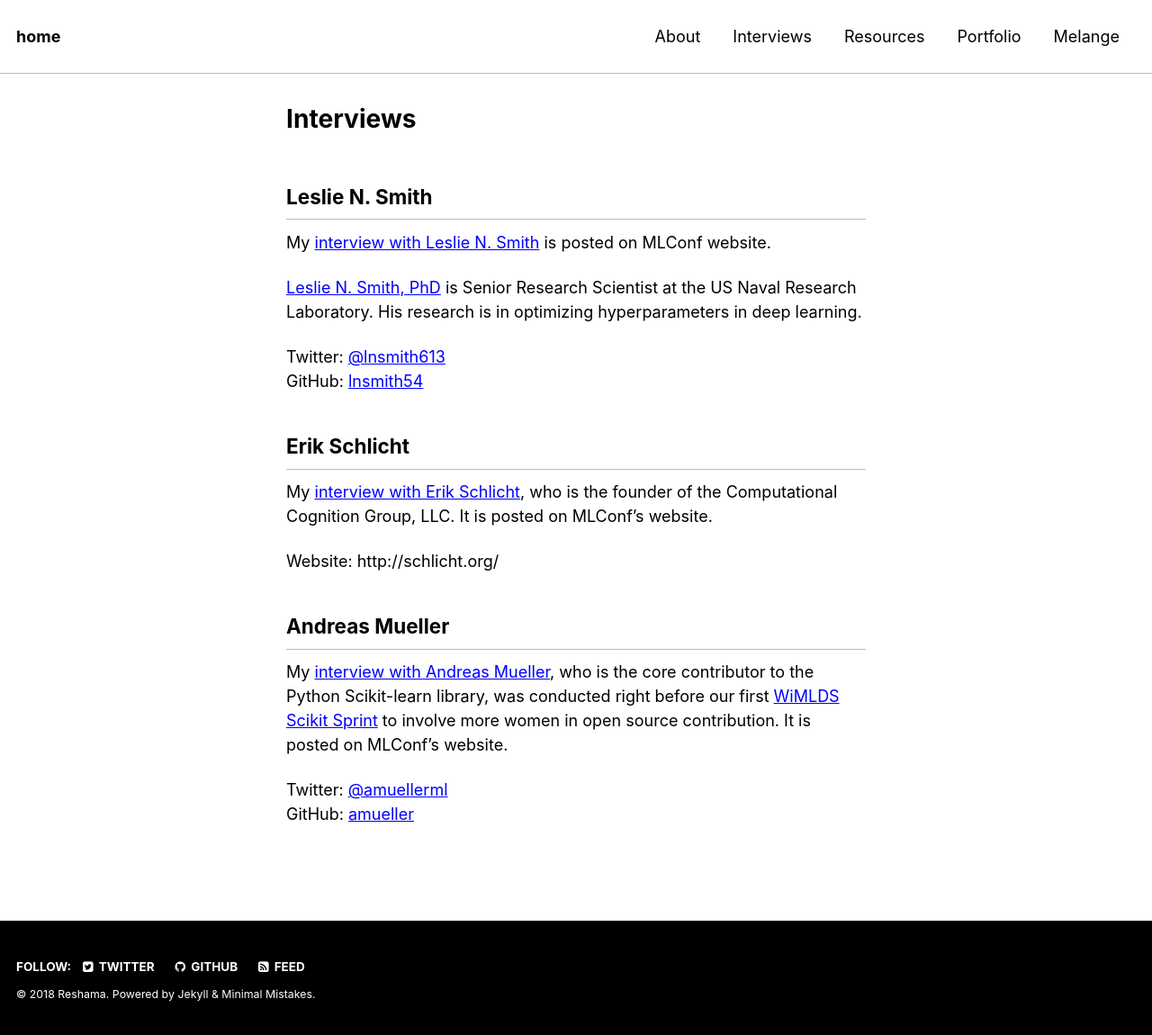
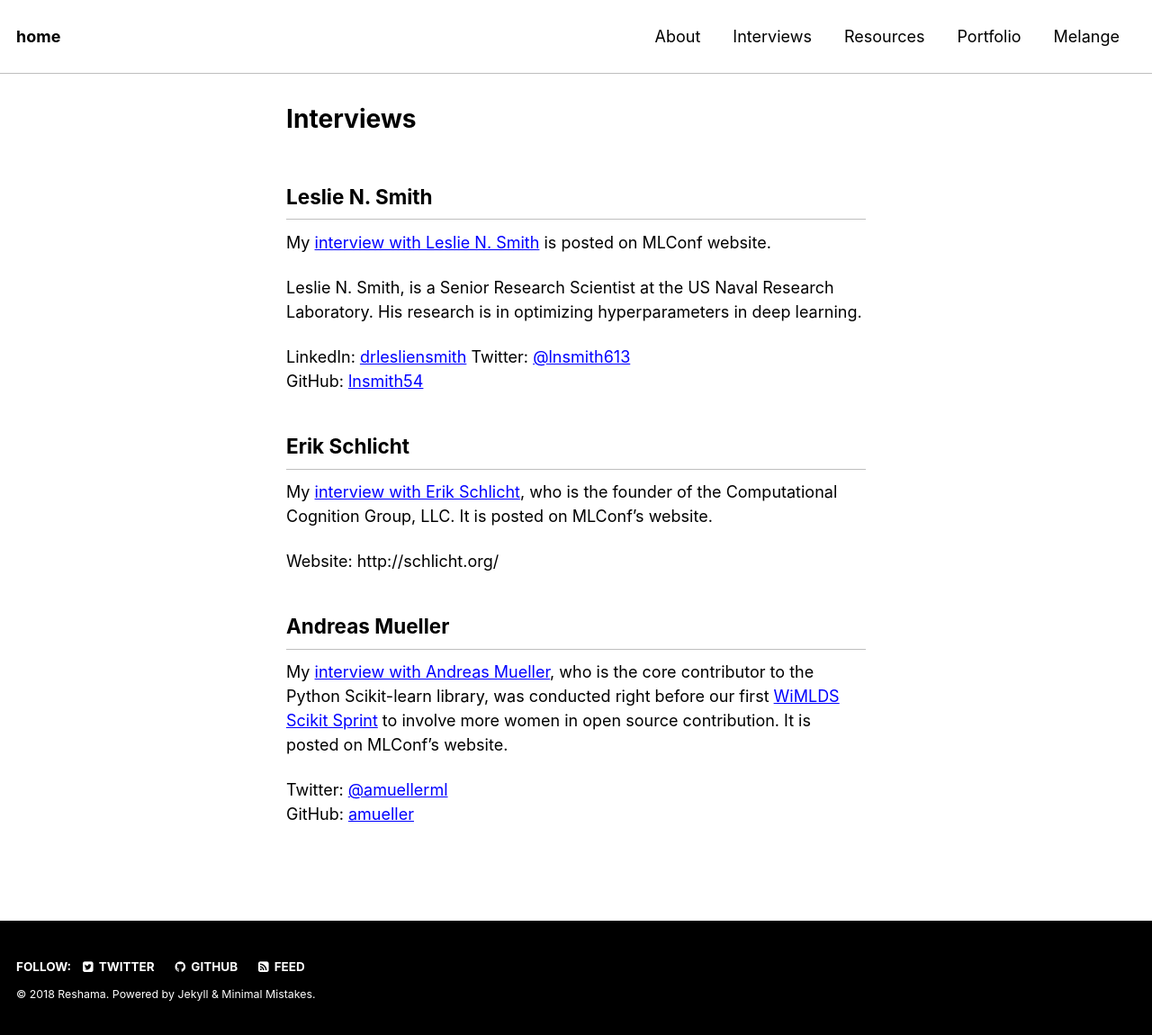
Before and after one commit to reshamas/reshamas.github.io, a Jekyll site: the page built from interviews/index.md, in a window 1280 px wide. Shown: the whole page at 90% size. Built offline with Jekyll 4.4.1, drawn with Linux system fonts in a browser that asks for light colours.

Commit message:
Update index.md

```diff
--- a/interviews/index.md
+++ b/interviews/index.md
@@ -8,8 +8,9 @@
 ## Leslie N. Smith
 My [interview with Leslie N. Smith](https://mlconf.com/interview-with-leslie-n-smith-phd-senior-research-scientist-at-the-us-naval-research-laboratory-by-reshama-shaikh-program-committee-member/) is posted on MLConf website.
 
-[Leslie N. Smith, PhD](https://www.linkedin.com/in/drlesliensmith/) is Senior Research Scientist at the US Naval Research Laboratory.  His research is in optimizing hyperparameters in deep learning.
+Leslie N. Smith, is a Senior Research Scientist at the US Naval Research Laboratory.  His research is in optimizing hyperparameters in deep learning.
 
+LinkedIn:  [drlesliensmith](https://www.linkedin.com/in/drlesliensmith/)
 Twitter:  [@lnsmith613](https://twitter.com/lnsmith613)
 GitHub:  [lnsmith54](https://github.com/lnsmith54)
 
```
